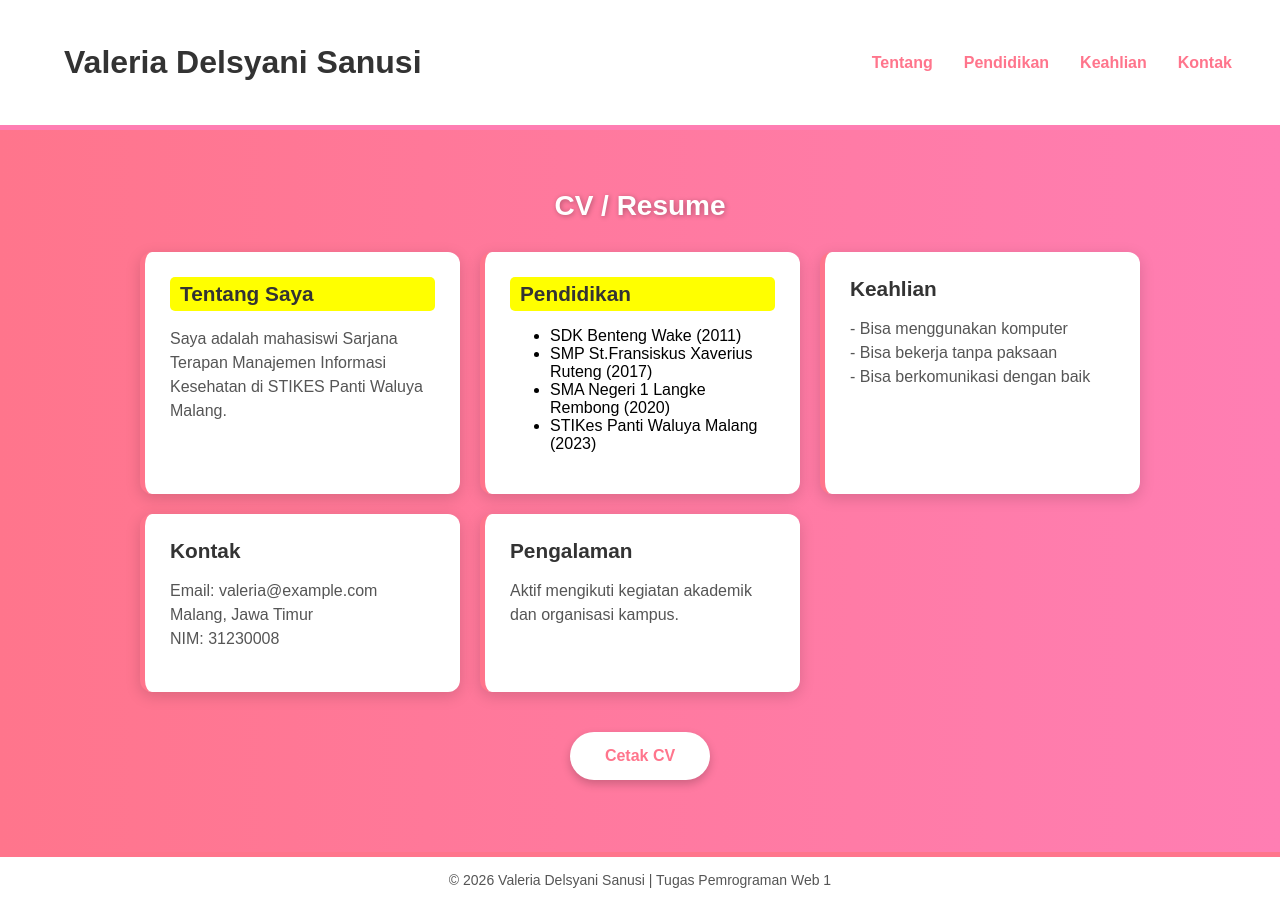
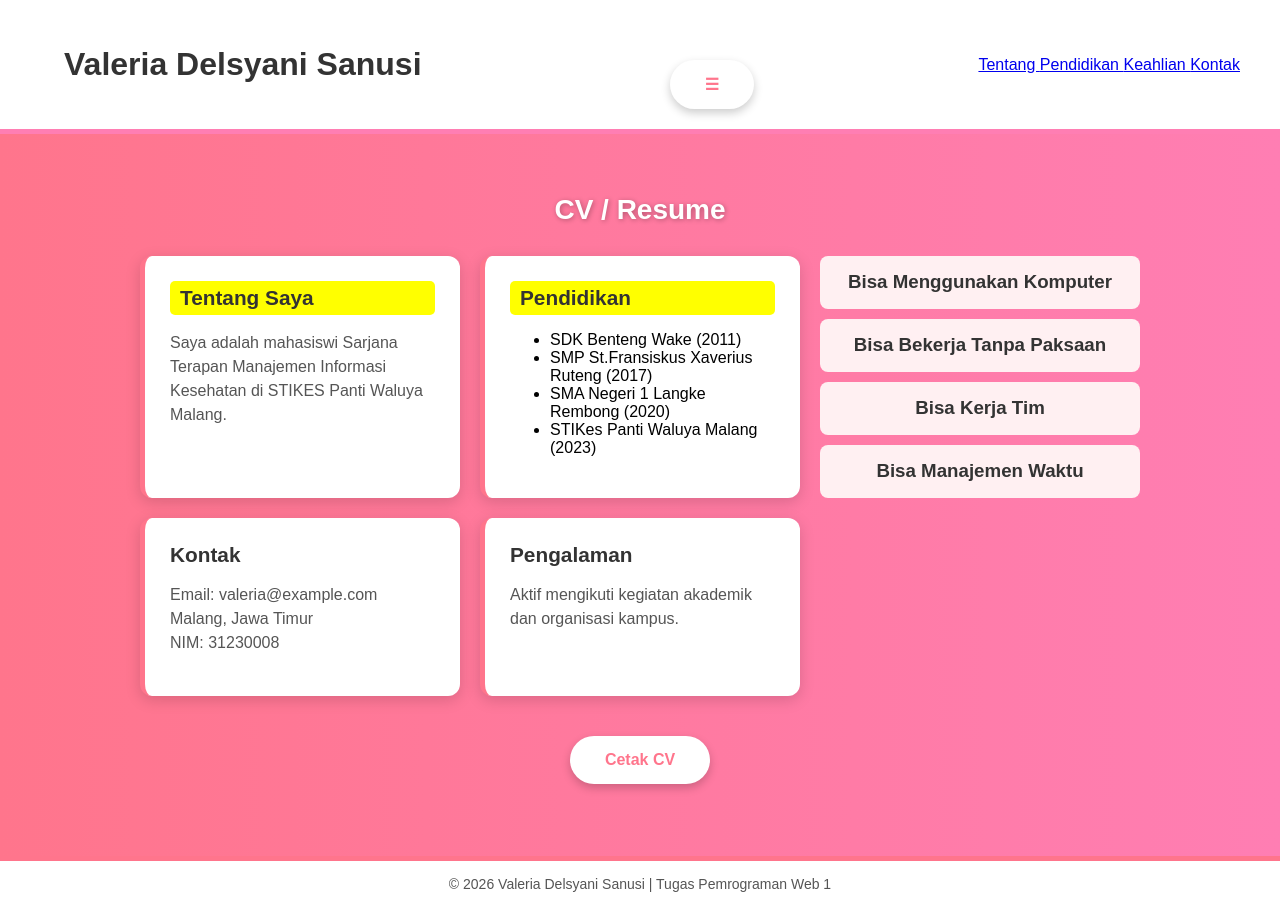
Before and after one commit to delsysanusi/Pemrograman-Web-Dasar, a plain HTML site: page index.html in a window 1280 px wide. Drawn offline with Linux system fonts and the light colour scheme.

Commit message:
“Menambahkan event handling dan interaktivitas”
“Menambahkan event handling dan interaktivitas”

```diff
--- a/index.html
+++ b/index.html
@@ -2,84 +2,166 @@
 <html lang="en">
 <head>
     <meta charset="UTF-8">
-    <meta name="viewport" content="width=device-width, initial-scale=1.0">
-    <title>Curriculum Vitae | Valeria Delsyani Sanusi</title>
+    <meta name="viewport"
+          content="width=device-width, initial-scale=1.0">
+
+    <title>
+        Curriculum Vitae | Valeria Delsyani Sanusi
+    </title>
+
     <link rel="stylesheet" href="style.css">
 </head>
 <body>
 
    <header>
+
     <h1>Curriculum Vitae</h1>
 
-        <nav class="nav-menu">
-            <a href="#tentang">Tentang</a>
-            <a href="#pendidikan">Pendidikan</a>
-            <a href="#keahlian">Keahlian</a>
-            <a href="#kontak">Kontak</a>
+    <button
+        id="hamburger"
+        class="hamburger"
+        aria-expanded="false"
+        aria-label="Buka menu">
+
+        ☰
+
+    </button>
+
+    <nav
+        id="navMenu">
+
+        <a href="#tentang">
+            Tentang
+        </a>
+
+        <a href="#pendidikan">
+            Pendidikan
+        </a>
+
+        <a href="#keahlian">
+            Keahlian
+        </a>
+
+        <a href="#kontak">
+            Kontak
+        </a>
+
     </nav>
+
 </header>
-
     <main class="container">
 
-        <p class="menu-text">CV / Resume</p>
+        <p class="menu-text">
+            CV / Resume
+        </p>
 
         <div class="menu">
 
             <!-- Tentang -->
-            <div class="card" id="tentang">
-                <h2>Tentang Saya</h2>
+
+            <div
+                class="card"
+                id="tentang">
+
+                <h2>
+                    Tentang Saya
+                </h2>
 
                 <p>
-                    Saya adalah mahasiswi Sarjana Terapan
-                    Manajemen Informasi Kesehatan di
-                    STIKES Panti Waluya Malang.
+                    Saya adalah mahasiswi
+                    Sarjana Terapan
+                    Manajemen Informasi Kesehatan
+                    di STIKES Panti Waluya Malang.
                 </p>
+
             </div>
 
             <!-- Pendidikan -->
-            <div class="card" id="pendidikan">
-                <h2>Pendidikan</h2>
+
+            <div
+                class="card"
+                id="pendidikan">
+
+                <h2>
+                    Pendidikan
+                </h2>
 
                 <ul id="listPendidikan">
-                    <!-- Akan diisi JavaScript -->
+
+                    <!-- Data dari JavaScript -->
+
                 </ul>
+
             </div>
 
             <!-- Keahlian -->
-            <div class="card" id="keahlian">
-                <h2>Keahlian</h2>
 
-                <p>
-                    - Bisa menggunakan komputer<br>
-                    - Bisa bekerja tanpa paksaan<br>
-                    - Bisa berkomunikasi dengan baik
-                </p>
+            <div class="kartu-container">
+
+             <div class="kartu">
+                  <h3>Bisa Menggunakan Komputer</h3>
+            </div>
+
+          <div class="kartu">
+                <h3>Bisa Bekerja Tanpa Paksaan</h3>
+          </div>
+
+            <div class="kartu">
+                 <h3>Bisa Kerja Tim</h3>
+         </div>
+
+         <div class="kartu">
+                 <h3>Bisa Manajemen Waktu</h3>
+         </div>
+
         </div>
 
             <!-- Kontak -->
-            <div class="card" id="kontak">
-                <h2>Kontak</h2>
+
+            <div
+                class="card"
+                id="kontak">
+
+                <h2>
+                    Kontak
+                </h2>
 
                 <p>
-                    Email: valeria@example.com<br>
-                    Malang, Jawa Timur<br>
-                    NIM: 31230008
+                    Email:
+                    valeria@example.com
+                    <br>
+
+                    Malang,
+                    Jawa Timur
+
+                    <br>
+
+                    NIM:
+                    31230008
                 </p>
+
             </div>
 
         </div>
 
         <button onclick="window.print()">
+
             Cetak CV
+
         </button>
 
     </main>
 
     <footer>
+
         <p>
-            © 2026 Valeria Delsyani Sanusi |
+
+            © 2026
+            Valeria Delsyani Sanusi |
             Tugas Pemrograman Web 1
+
         </p>
+
     </footer>
 
     <script src="./js/script.js"></script>
--- a/js/script.js
+++ b/js/script.js
@@ -1,4 +1,11 @@
+document.addEventListener("DOMContentLoaded", () => {
+
+    console.log("DOM siap digunakan");
     console.log("CV Online siap");
+    console.log(
+    "Halaman berhasil dimuat sepenuhnya"
+);
+
 
     const namaLengkap = "Valeria Delsyani Sanusi";
     console.log(namaLengkap);
@@ -22,120 +29,333 @@ console.log(typeof semester);
     console.log(typeof statusAktif);
 
     function sapaPengunjung() {
-    console.log("Selamat datang di CV saya!");
+
+        console.log(
+            "Selamat datang di CV saya!"
+        );
+
     }
 
     sapaPengunjung();
 
-function hitungUmur(tahunLahir) {
+    function hitungUmur(
+        tahunLahir
+    ) {
+
         return 2026 - tahunLahir;
+
     }
 
-console.log("Umur saya:", hitungUmur(2004));
+    console.log(
+        "Umur saya:",
+        hitungUmur(2004)
+    );
 
     let skills = [
+
         "Bisa menggunakan komputer",
+
         "Bisa bekerja tanpa paksaan",
+
         "Bisa berkomunikasi dengan baik"
+
     ];
 
-console.log(skills[1]);
+    console.log(
+        skills[1]
+    );
 
-skills.push("Bisa bekerja dimanapun");
+    skills.push(
+        "Bisa bekerja dimanapun"
+    );
 
-console.log("Jumlah skills:", skills.length);
-console.log("Isi skills terbaru:", skills);
+    console.log(
+        "Jumlah skills:",
+        skills.length
+    );
 
-const judulHalaman = document.querySelector("h1");
-console.log("Elemen H1:", judulHalaman);
+    console.log(
+        skills
+    );
 
-const semuaLink = document.querySelectorAll("nav a");
+    const judulHalaman =
+        document.querySelector(
+            "h1"
+        );
 
-console.log("Jumlah tautan:", semuaLink.length);
+    if (
+        judulHalaman
+    ) {
 
-semuaLink.forEach((link, index) => {
-    console.log(`Link ${index + 1}: ${link.textContent}`);
-});
+        judulHalaman.textContent =
+            "Valeria Delsyani Sanusi";
 
-judulHalaman.textContent = "Valeria Delsyani Sanusi";
-
-const h2Pertama = document.querySelector("h2");
-
-h2Pertama.classList.add("highlight");
-
-const semuaH2 = document.querySelectorAll("h2");
-
-if (semuaH2.length > 1) {
-    semuaH2[1].classList.toggle("highlight");
     }
 
-function buatKartu(judul, deskripsi) {
+    const semuaLink =
+        document.querySelectorAll(
+            "nav a"
+        );
 
-    const div = document.createElement("div");
-    div.classList.add("card");
+    console.log(
+        "Jumlah tautan:",
+        semuaLink.length
+    );
 
-    const h2 = document.createElement("h2");
-    h2.textContent = judul;
+    semuaLink.forEach(
+        (
+            link,
+            index
+        ) => {
 
-    const p = document.createElement("p");
-    p.textContent = deskripsi;
+            console.log(
+                `Link ${index + 1}: ${link.textContent}`
+            );
 
-    div.appendChild(h2);
-    div.appendChild(p);
+        }
+    );
+
+    const h2Pertama =
+        document.querySelector(
+            "h2"
+        );
+
+    if (
+        h2Pertama
+    ) {
+
+        h2Pertama.classList.add(
+            "highlight"
+        );
+
+    }
+
+    const semuaH2 =
+        document.querySelectorAll(
+            "h2"
+        );
+
+    if (
+        semuaH2.length > 1
+    ) {
+
+        semuaH2[1].classList.toggle(
+            "highlight"
+        );
+
+    }
+
+    function buatKartu(
+        judul,
+        deskripsi
+    ) {
+
+        const div =
+            document.createElement(
+                "div"
+            );
+
+        div.classList.add(
+            "card"
+        );
+
+        const h2 =
+            document.createElement(
+                "h2"
+            );
+
+        h2.textContent =
+            judul;
+
+        const p =
+            document.createElement(
+                "p"
+            );
+
+        p.textContent =
+            deskripsi;
+
+        div.appendChild(
+            h2
+        );
+
+        div.appendChild(
+            p
+        );
 
         return div;
+
     }
 
-const containerKartu = document.querySelector(".menu");
+    const containerKartu =
+        document.querySelector(
+            ".menu"
+        );
 
-const kartuBaru = buatKartu(
+    if (
+        containerKartu
+    ) {
+
+        const kartuBaru =
+            buatKartu(
                 "Pengalaman",
                 "Aktif mengikuti kegiatan akademik dan organisasi kampus."
             );
 
-containerKartu.appendChild(kartuBaru);
+        containerKartu.appendChild(
+            kartuBaru
+        );
+
+    }
 
     let dataPendidikan = [
+
         {
-        institusi: "SDK Benteng Wake",
-        tahun: 2011
+            institusi:
+                "SDK Benteng Wake",
+
+            tahun:
+                2011
         },
+
         {
-        institusi: "SMP St.Fransiskus Xaverius Ruteng",
-        tahun: 2017
+            institusi:
+                "SMP St.Fransiskus Xaverius Ruteng",
+
+            tahun:
+                2017
         },
+
         {
-        institusi: "SMA Negeri 1 Langke Rembong",
-        tahun: 2020
+            institusi:
+                "SMA Negeri 1 Langke Rembong",
+
+            tahun:
+                2020
         }
+
     ];
 
     function renderPendidikan() {
 
-    const list = document.querySelector("#listPendidikan");
+        const list =
+            document.querySelector(
+                "#listPendidikan"
+            );
 
-    list.innerHTML = "";
+        if (
+            !list
+        ) return;
 
-    dataPendidikan.forEach(item => {
+        list.innerHTML =
+            "";
 
-        const li = document.createElement("li");
+        dataPendidikan.forEach(
+            item => {
+
+                const li =
+                    document.createElement(
+                        "li"
+                    );
 
                 li.textContent =
                     `${item.institusi} (${item.tahun})`;
 
-        list.appendChild(li);
-    });
+                list.appendChild(
+                    li
+                );
+
+            }
+        );
+
     }
 
     renderPendidikan();
 
     dataPendidikan.push({
-    institusi: "STIKes Panti Waluya Malang",
-    tahun: 2023
+
+        institusi:
+            "STIKes Panti Waluya Malang",
+
+        tahun:
+            2023
+
     });
 
     renderPendidikan();
 
-console.log("Data pendidikan terbaru:");
-console.log(dataPendidikan);
-console.log("DOM Manipulation berhasil dijalankan.");
+    console.log(
+        dataPendidikan
+    );
+
+    const semuaKartu =
+    document.querySelectorAll(
+        ".kartu"
+    );
+
+semuaKartu.forEach(
+    (kartu) => {
+
+        kartu.addEventListener(
+            "mouseover",
+            () => {
+
+                kartu.style.boxShadow =
+                    "0 8px 20px rgba(0,0,0,0.3)";
+
+                kartu.style.transition =
+                    "0.3s";
+
+                kartu.style.transform =
+                    "scale(1.03)";
+
+            }
+        );
+
+        kartu.addEventListener(
+            "mouseout",
+            () => {
+
+                kartu.style.boxShadow =
+                    "none";
+
+                kartu.style.transform =
+                    "scale(1)";
+
+            }
+        );
+
+    }
+);
+    console.log(
+        "DOM Manipulation berhasil dijalankan."
+    );
+
+});
+
+const kartuContainer =
+    document.querySelector(
+        ".kartu-container"
+    );
+
+if (kartuContainer) {
+
+    kartuContainer.addEventListener(
+        "click",
+        (e) => {
+
+            if (
+                e.target.tagName === "H3"
+            ) {
+
+                console.log(
+                    "Judul diklik:",
+                    e.target.textContent
+                );
+
+            }
+
+        }
+    );
+
+}
--- a/style.css
+++ b/style.css
@@ -167,3 +167,20 @@ footer p {
     padding: 5px 10px;
     border-radius: 5px;
 }
+
+.kartu-container {
+    display: grid;
+    gap: 10px;
+}
+
+.kartu {
+    background: #fff0f2;
+    padding: 15px;
+    border-radius: 8px;
+    cursor: pointer;
+}
+
+.kartu h3 {
+    margin: 0;
+    color: #333;
+}
```
Lines whose indentation alone changed are shown as unchanged.
